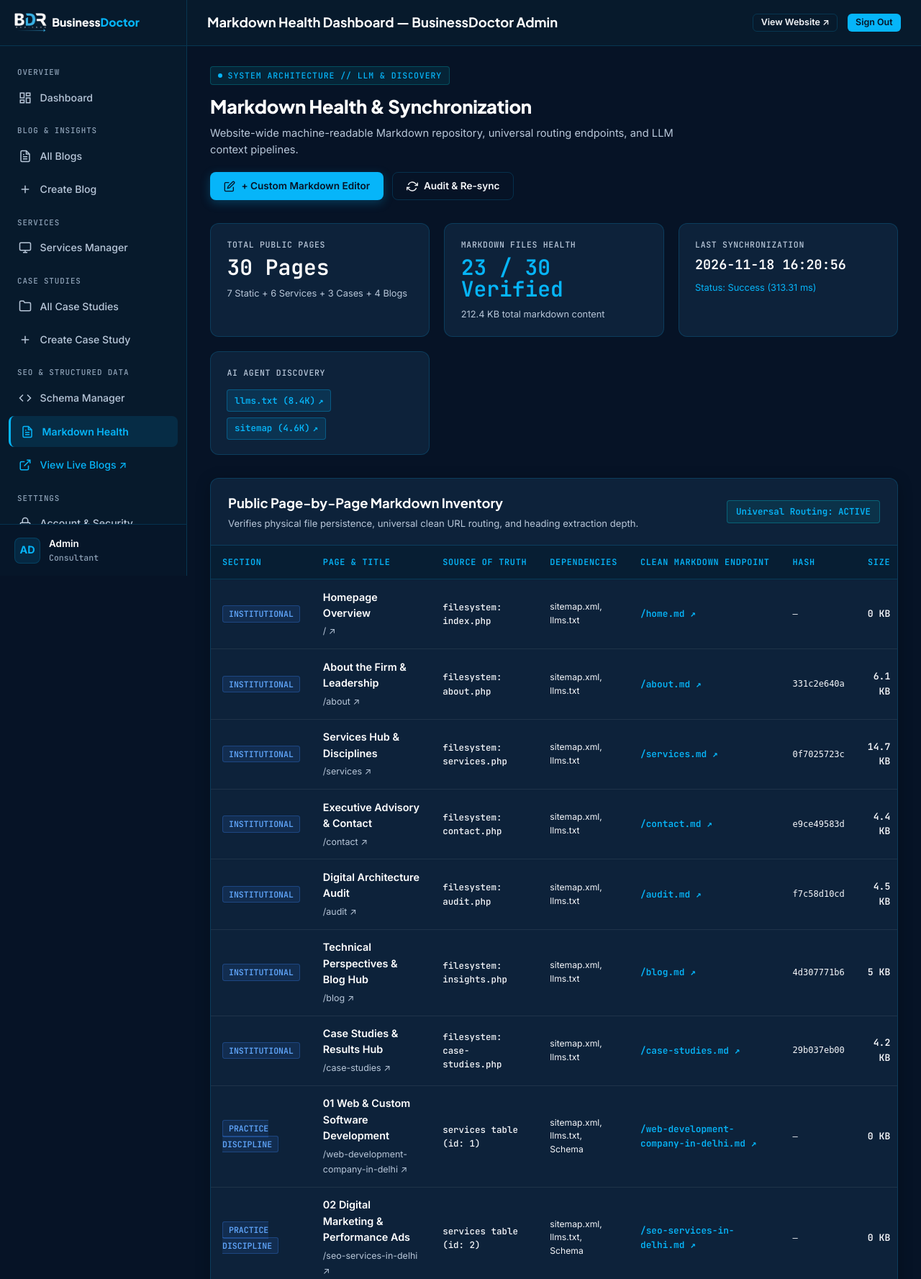
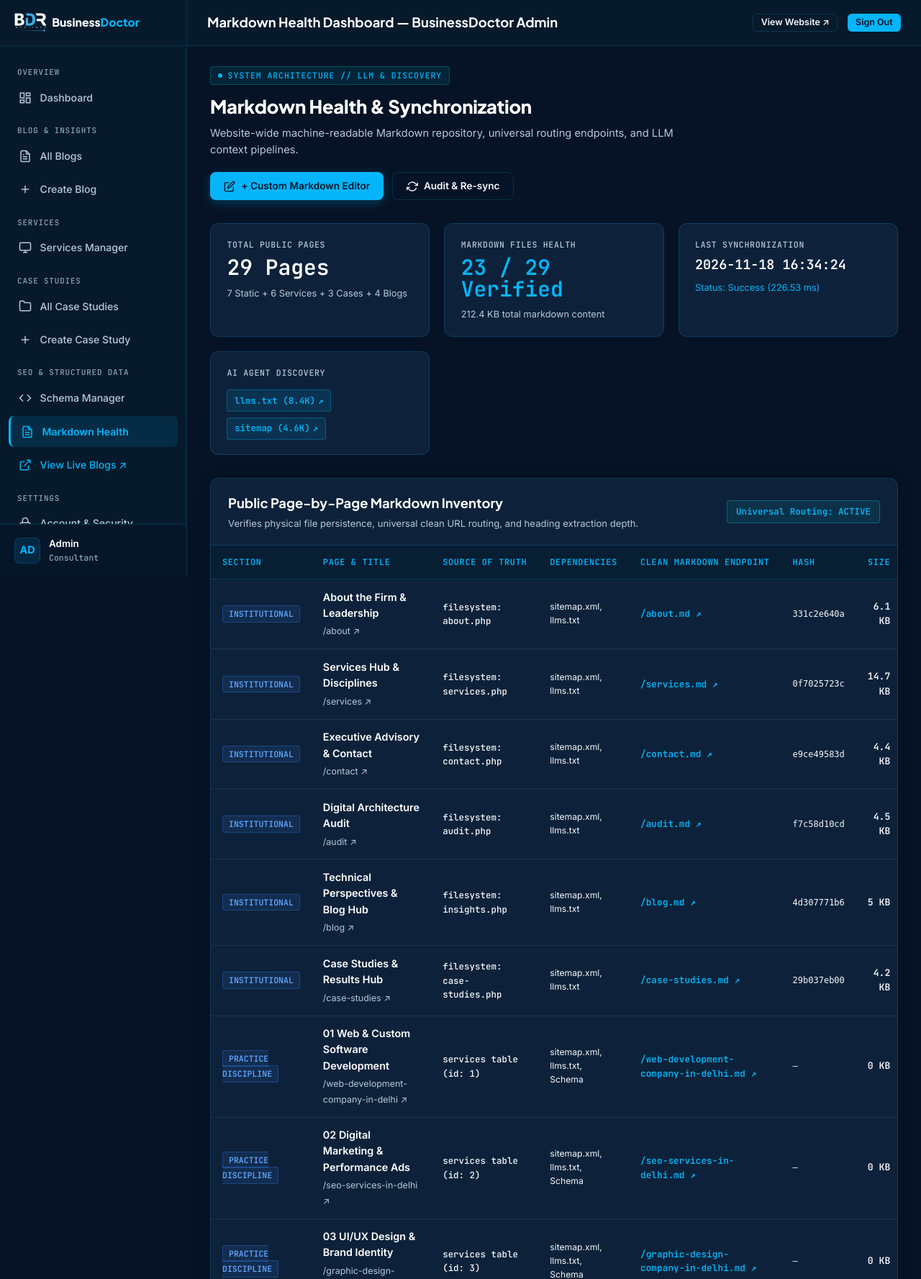
Before and after one commit to codewithcrafter/BusinessDoctor-, a PHP site: page /admin/markdown-health.php in a window 1280 px wide. Shown: the top 1777 px of the page at 72% size. Run offline with PHP 8.4, Linux system fonts and the light colour scheme; a user stored in the database is signed in; data comes from the database, SQL or seed files in the repository; both versions use the stored data as it was after the commit.

Commit message:
audit change

```diff
--- a/admin/markdown-health.php
+++ b/admin/markdown-health.php
@@ -36,15 +36,6 @@ $syncStatus = SeoSyncEngine::getSyncStatus();
 // Gather all public pages and their corresponding Markdown files
 $pagesInventory = [
     // Institutional
-    [
-        'section' => 'Institutional',
-        'title' => 'Homepage Overview',
-        'web_url' => '/',
-        'clean_md' => '/home.md',
-        'repo_file' => 'md/home.md',
-        'source' => 'filesystem: index.php',
-        'deps' => 'sitemap.xml, llms.txt',
-    ],
     [
         'section' => 'Institutional',
         'title' => 'About the Firm & Leadership',
--- a/database/seo_sync_log.json
+++ b/database/seo_sync_log.json
@@ -1,9 +1,9 @@
 {
-    "last_sync_timestamp": "2026-11-18 16:20:56",
-    "last_sync_iso": "2026-11-18T16:20:56+00:00",
+    "last_sync_timestamp": "2026-11-18 16:34:24",
+    "last_sync_iso": "2026-11-18T16:34:24+00:00",
     "trigger_reason": "Second Regeneration Idempotency Verification",
     "status": "success",
-    "duration_ms": 313.31,
+    "duration_ms": 226.53,
     "errors": [],
     "metrics": {
         "static_pages": 7,
```
Also changed, not shown: admin/markdown-edit.php (+2 -8 lines), .htaccess, database/businessdoctor.sqlite.
